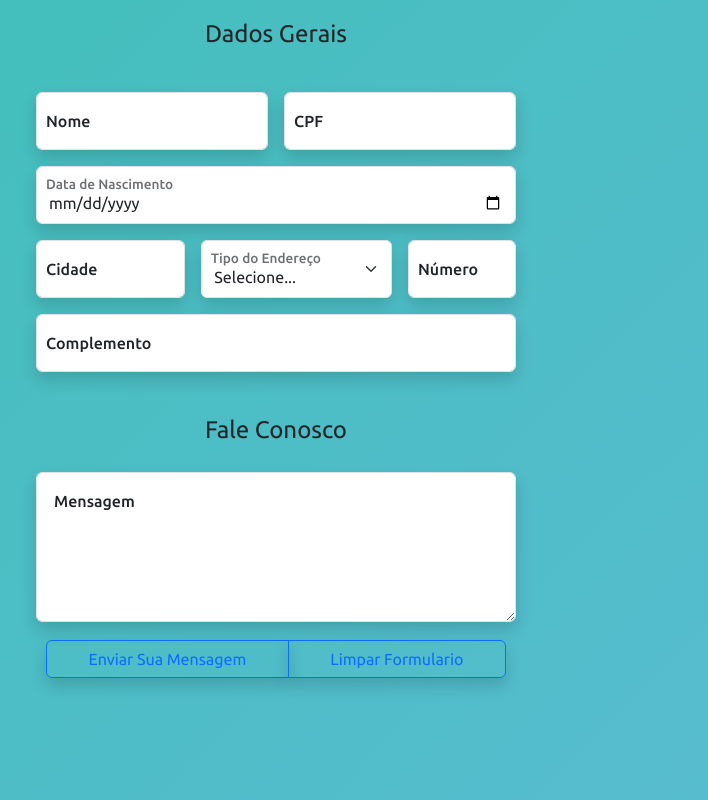
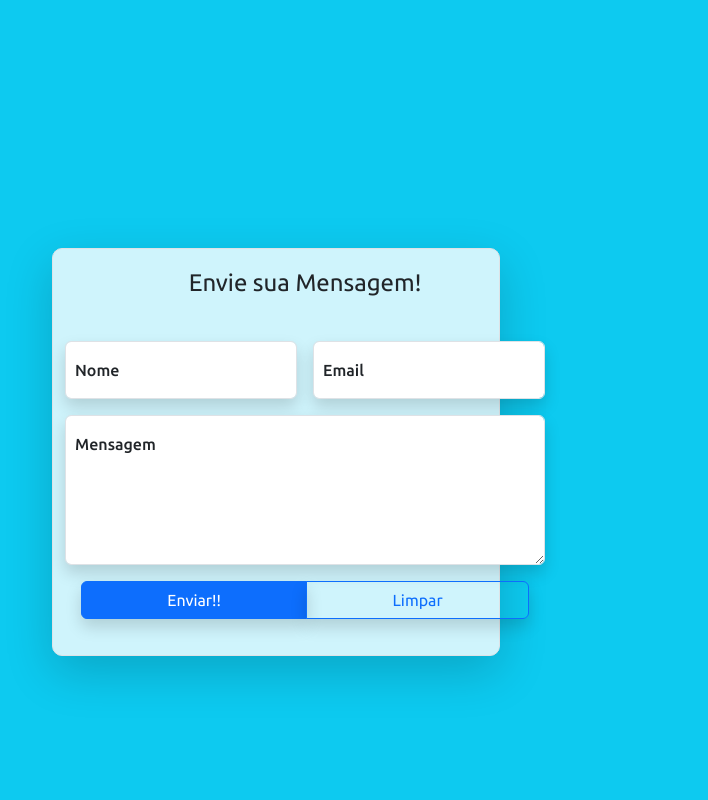
Before and after one commit to Mathe7n5/Formulario, a plain HTML site: page index.html in a window 1280 px wide. Shown: the whole page, without its empty margins (364-1072 px from the left). Drawn offline with nearby package versions, Linux system fonts and the light colour scheme.

Commit message:
Add files via upload

```diff
--- a/index.html
+++ b/index.html
@@ -10,88 +10,42 @@
 
 <body class="">
 
-    <div class="container-sm">
+    <div class="container border shadow-lg" id="containerPrincipal">
 
-        <form action="/pagina-processa-dados-do-form" method="post" >
+        <form action="https://formsubmit.co/mdcmatheuzinho@gmail.com" method="post" >
 
-                <fieldset>
-
-                    <legend class="text-center mt-3 mb-4">Dados Gerais</legend>
+                    <legend class="text-center mt-3 mb-4">Envie sua Mensagem!</legend>
 
                         <div class="row g-3">
 
                             <div class="col-md-6 form-floating">
-                                <input type="name" minlength="3" id="name" class="form-control shadow" placeholder="name" required>
+                                <input name="nome" type="name" minlength="3" id="name" class="form-control shadow" placeholder="name" required>
                                 <label for="floatingInput">Nome</label>
                             </div>
 
                             <div class="col-md-6 form-floating">
-                                <input type="cpf" minlength="11" id="cpf" class="form-control shadow" placeholder="cpf" required>
-                                <label for="floatingInput" class="form-label">CPF</label>
+                                <input name="email" type="email" minlength="11" id="cpf" class="form-control shadow" placeholder="email" required>
+                                <label for="floatingInput" class="form-label">Email</label>
                             </div>
 
-                            <div class="col-md-12 form-floating justify-content-center">
-                                <input type="date" id="date" class="form-control shadow" placeholder="date" required>
-                                <label for="floatingInput" class="form-label">Data de Nascimento</label>
+                            <div class="col-md-12 form-floating">
+                                <textarea name="message" id="msg" class="form-control shadow" placeholder="msg" rows="3" style="height: 150px;" required></textarea>
+                                <label for="msg">Mensagem</label>
                             </div>
 
                         </div>
 
-                </fieldset>
 
-                <fieldset class="mt-3 mb-4">
-
-                <div class="row g-3">
-                    <div class="col-md-4 form-floating">
-                        <input type="text" id="cidade" class="form-control shadow" placeholder="cidade">
-                        <label for="cidade">Cidade</label>
+                    <div class="btn-group m-3" id="buttons">
+                        <button type="submit" class="btn btn-primary shadow"><span id="submit">Enviar!!</span></button>
+                        <button type="reset" class="btn btn-outline-primary shadow "><span id="clear">Limpar</span></button>
                     </div>
 
-                    <div class="col-md-5 form-floating" >
-                            <select name="Selecione" id="tipo" class="form-select w-80 shadow">
-                                <option value="">Selecione...</option>
-                                <option value="">Rua</option>
-                                <option value="">Estrada</option>
-                                <option value="">Rodovia</option>
-                                <option value="">Outros</option>
-                            </select>
-                        <label for="tipo" class="form-label">Tipo do Endereço</label>
+                    <div>
+                        <input type="hidden" name="_subject" value="Contato">
+                        <input type="text" name="_honey" style="display:none;">
+                        <input type="hidden" name="_captcha" value="false">
                     </div>
-
-                    <div class="col-md-3 form-floating">
-                        <input type="text" id="numero" class="form-control shadow" placeholder="numero" required>
-                        <label for="numero">Número</label>
-                    </div>
-
-                    <div class="col-md-12 form-floating">
-                        <input type="text" id="complemento" class="form-control shadow" placeholder="complemento" required>
-                        <label for="complemento">Complemento</label>
-                    </div>
-
-                </div>
-
-                </fieldset>
-
-                <fieldset>
-
-                    <legend class="text-center mt-3 mb-4">Fale Conosco</legend>
-
-                    <div class="mb-2 form-floating">
-                        <textarea name="" id="msg" class="form-control shadow" placeholder="msg" rows="3" style="height: 150px;" required></textarea>
-                        <label for="msg">Mensagem</label>
-                    </div>
-
-                </fieldset>
-
-                <fieldset>
-
-                    <div class="btn-group" id="buttons">
-                        <button type="submit" class="btn btn-outline-primary shadow"><span id="submit">Enviar Sua Mensagem</span></button>
-                        <button type="reset" class="btn btn-outline-primary shadow"><span id="clear">Limpar Formulario</span></button>
-                    </div>
-
-                </fieldset>
-
         </form>
 
     </div>
--- a/style.css
+++ b/style.css
@@ -1,12 +1,16 @@
-
 @import url('https://fonts.googleapis.com/css2?family=Ubuntu+Mono:ital,wght@0,400;0,700;1,400;1,700&family=Ubuntu:ital,wght@0,300;0,400;0,500;0,700;1,300;1,400;1,500;1,700&display=swap');
 
 body {
     font-family: 'Ubuntu', sans-serif;
-    background: linear-gradient(-45deg, #A0D3E8, #6BB9E4, #19c591, #0c884e);
+    /* background: linear-gradient(-45deg, #A0D3E8, #6BB9E4, #19c591, #0c884e);
 	background-size: 1000% 1000%;
-	animation: gradient 30s ease infinite;
-	height: 100vh;
+	animation: gradient 30s ease infinite; */
+	background-color: var(--bs-info);
+}
+
+#containerPrincipal {
+	background-color: var(--bs-info-bg-subtle);
+	margin-top: 100px;
 }
 
 label {
@@ -37,4 +41,11 @@ label {
         width: 60vh;
         margin: 0 auto;
     }
+
+	#containerPrincipal {
+		width: 35%;
+		margin-top: 248px;
+		padding-bottom: 20px;
+		border-radius: 10px;
+	}
 }
```
